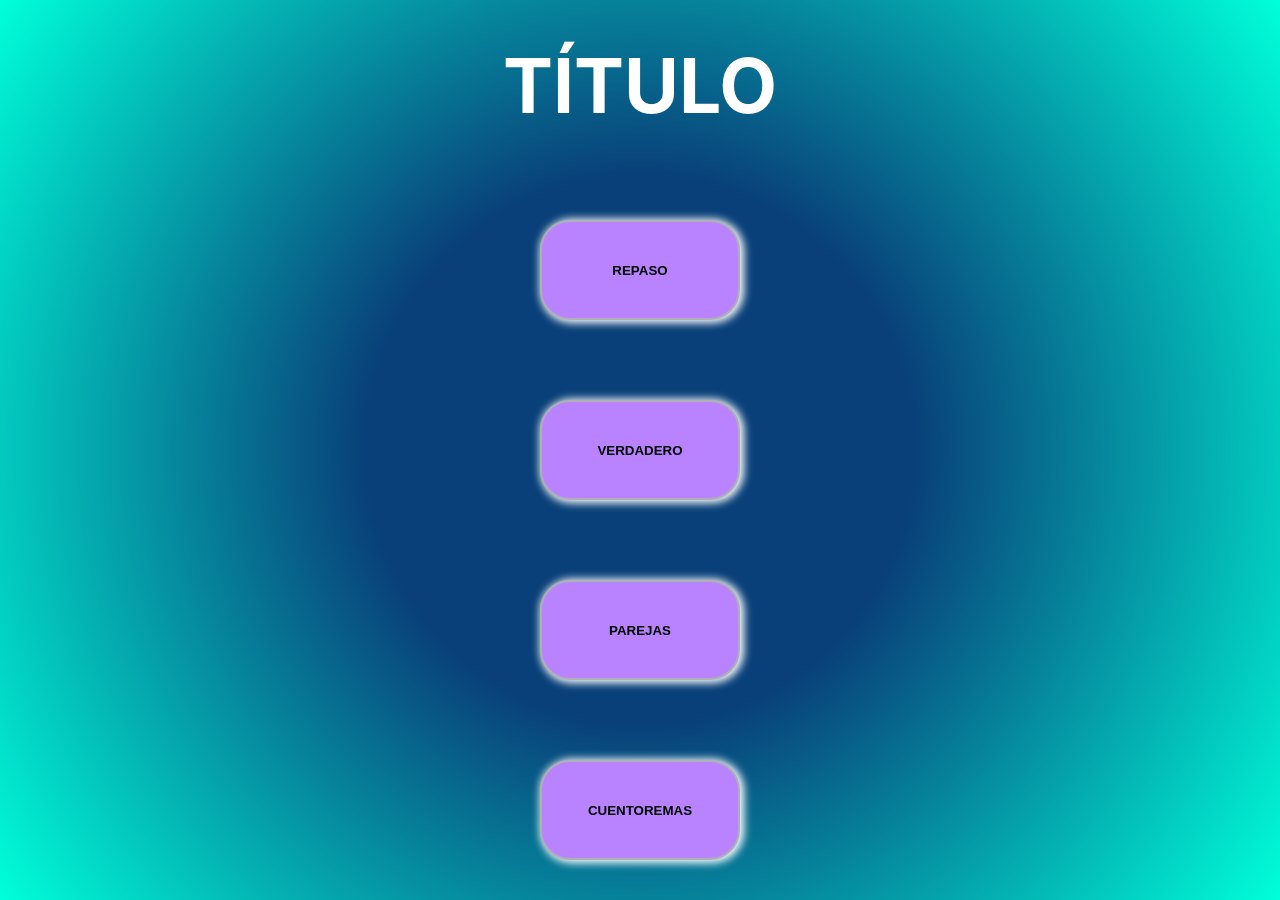
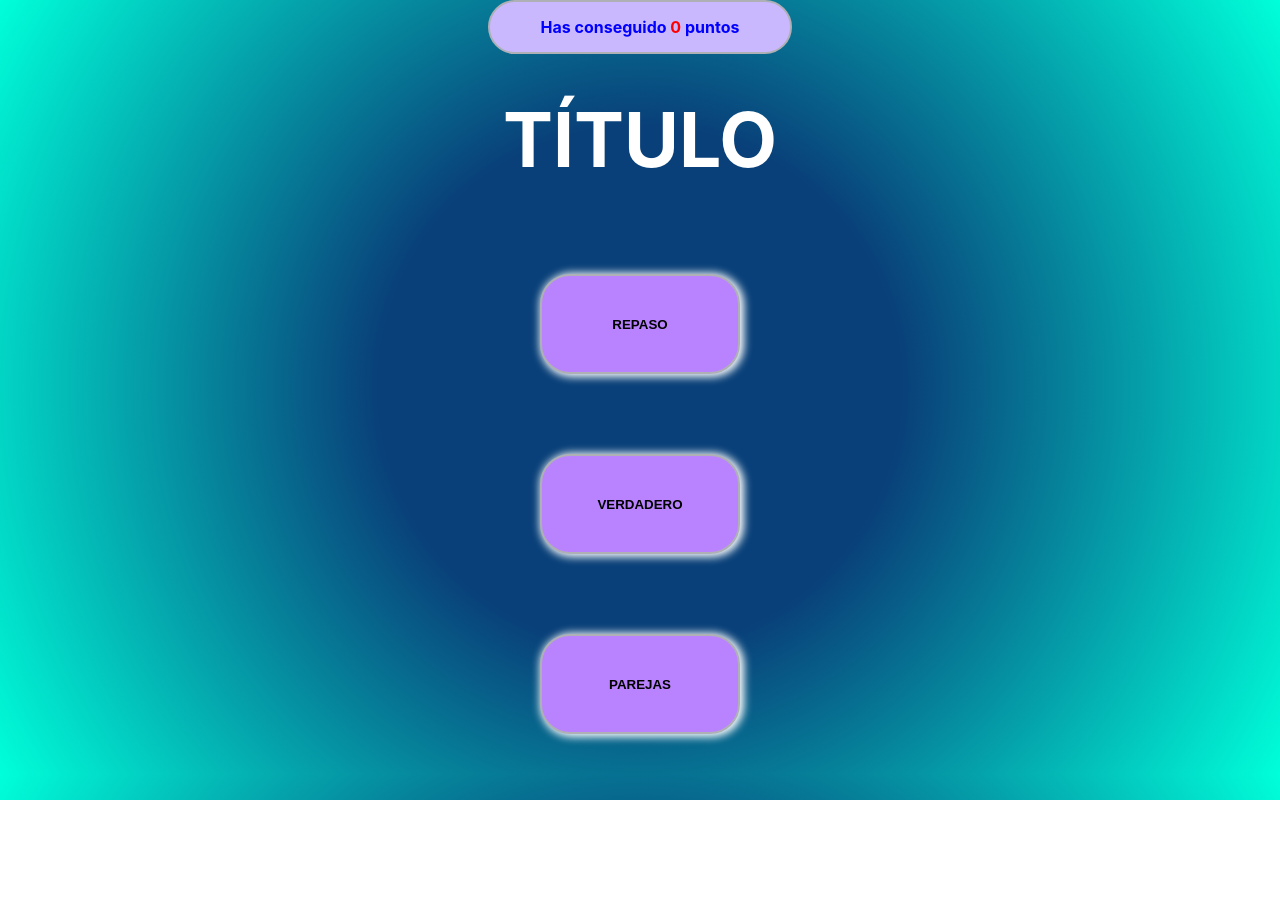
Before and after one commit to MariaJGuerrero/app-multiplicaciones, a React (Create React App) app: page / in a window 1280 px wide. After the commit the page ends 800 px from the top, so only its background shows below. Built offline with nearby package versions, Linux system fonts and the light colour scheme.

Commit message:
marcador funciona y se ve

```diff
--- a/src/App.js
+++ b/src/App.js
@@ -10,7 +10,6 @@ import Repaso from './paginas/repaso/repaso';
 import Verdadero from './paginas/verdadero/verdadero';
 import Home from './paginas/home';
 import Parejas from './paginas/parejas/parejas';
-import Cuentoremas from './paginas/cuentoremas/cuentoremas';
 import puntuacionGeneral from './componentes/utils/contexto-marcador';
 
 
@@ -20,22 +19,32 @@ function App() {
 
   function sumarPuntos () {
     setMarcador(marcador+1)
-    console.log('En el sumarPuntos', marcador+1)
   }
 
   return (
     <>
       <Router>
         <Routes>
-          <Route exact path="/" element={<Home />} />
-          <Route exact path="/repaso" element={<Repaso />} />
-          <Route exact path="/verdadero" element={<Verdadero />} />
+          <Route exact path="/" element={
+            <puntuacionGeneral.Provider value={{ puntuacion: marcador, sumarPuntos: sumarPuntos }}>
+              <Home />
+            </puntuacionGeneral.Provider>
+          } />
+          <Route exact path="/repaso" element={
+            <puntuacionGeneral.Provider value={{ puntuacion: marcador, sumarPuntos: sumarPuntos }}>
+              <Repaso />
+            </puntuacionGeneral.Provider>
+          } />
+          <Route exact path="/verdadero" element={
+            <puntuacionGeneral.Provider value={{ puntuacion: marcador, sumarPuntos: sumarPuntos }}>
+              <Verdadero />
+            </puntuacionGeneral.Provider>
+          } />
           <Route exact path="/parejas" element={
             <puntuacionGeneral.Provider value={{ puntuacion: marcador, sumarPuntos: sumarPuntos }}>
               <Parejas />
             </puntuacionGeneral.Provider>
          } />
-          <Route exact path="/cuentoremas" element={<Cuentoremas />} />
         </Routes>
       </Router>
     </>
--- /dev/null
+++ b/src/componentes/marcador/marcador.css
@@ -0,0 +1,20 @@
+.marcador-container{
+    display: flex;
+    min-height: 50px;
+    min-width: 300px;
+    border: 2px solid #AFB0B6;
+    background-color: #CAB8FF;
+    border-radius: 30px;
+    justify-self: flex-end;
+    justify-content: center;
+    align-items: center;
+}
+
+.texto{
+    color:blue;
+}
+
+.puntos{
+    color: red;
+    font-weight: bold;
+}
--- /dev/null
+++ b/src/componentes/marcador/marcador.jsx
@@ -0,0 +1,14 @@
+import { useContext } from 'react';
+import puntuacionGeneral from '../../componentes/utils/contexto-marcador';
+import './marcador.css'
+
+
+const Marcador = () => {
+    const contadorPuntos = useContext(puntuacionGeneral);
+    return(
+        <div className='marcador-container'>
+            <h4 className='texto'>Has conseguido <span className='puntos'>{contadorPuntos.puntuacion}</span> puntos</h4>
+        </div>
+    )
+}
+export default Marcador;
--- a/src/componentes/tabla-input.jsx
+++ b/src/componentes/tabla-input.jsx
@@ -1,10 +1,12 @@
 import {comprobarResultado} from './utils/comprobar-resultado'
-import {useState} from 'react';
+import { useState, useContext } from 'react';
+import puntuacionGeneral from '../componentes/utils/contexto-marcador';
 
 const TablaInput = ({ numeroTabla, multiplicador }) => {
     let resultadoOperacion = numeroTabla * multiplicador;
     let resultadoDelUsuario ;
     const [esResultadoValido, setEsResultadoValido] = useState();
+    const contadorPuntos = useContext(puntuacionGeneral);
 
 
     return(
@@ -15,6 +17,10 @@ const TablaInput = ({ numeroTabla, multiplicador }) => {
                     onChange={(evento) => {
                         resultadoDelUsuario = parseInt(evento.target.value)
                         setEsResultadoValido(comprobarResultado(resultadoOperacion, resultadoDelUsuario))
+                        if(resultadoDelUsuario === resultadoOperacion){
+                            contadorPuntos.sumarPuntos()
+                            console.log(contadorPuntos.puntuacion)
+                        }
                     } }
                     className='contenedor-resultado-input'
                 ></input>
--- a/src/paginas/cuentoremas/cuentoremas.jsx
+++ /dev/null
@@ -1,20 +0,0 @@
-import React from "react";
-import { Link } from 'react-router-dom';
-import BotonInicio from "../../componentes/boton-inicio";
-
-
-
-function Cuentoremas() {
-    return(
-        <div className="contenedor-principal-cuentoremas">
-            <h1>CUENTOREMAS </h1>
-
-            <Link to="/">
-                <BotonInicio
-                    texto='Volver al inicio' />
-            </Link>
-        </div>
-    )
-}
-
-export default Cuentoremas;
--- a/src/paginas/home.jsx
+++ b/src/paginas/home.jsx
@@ -1,11 +1,13 @@
 import { Link } from 'react-router-dom';
 import Boton from '../componentes/Boton'
+import Marcador from '../componentes/marcador/marcador';
 
 
 const Home = () => {
 
        return (
         <div className="App">
+            <Marcador />
             <h1 className='titulo'>TÍTULO</h1>
                 <div className='contenedor-menu'>
                 <Link to="/repaso">
@@ -20,10 +22,6 @@ const Home = () => {
                     <Boton
                         texto='PAREJAS' />
                 </Link>
-                <Link to="/cuentoremas">
-                    <Boton
-                        texto='CUENTOREMAS' />
-                </Link>
                 </div>
 
         </div>
--- a/src/paginas/parejas/parejas.jsx
+++ b/src/paginas/parejas/parejas.jsx
@@ -4,6 +4,7 @@ import BotonInicio from '../../componentes/boton-inicio';
 import './parejas.css'
 import { useState, useContext } from 'react';
 import puntuacionGeneral from '../../componentes/utils/contexto-marcador';
+import Marcador from '../../componentes/marcador/marcador';
 
 
 function getRandomIntInclusive(min, max) {
@@ -42,6 +43,7 @@ const Parejas = () => {
   return (
     <div className='contenedor-principal-parejas'>
       <header>
+        <Marcador />
         <h1 className='titulo'>EMPAREJAMOS</h1>
       </header>
       <section className='contenedor-parejas'>
@@ -67,7 +69,6 @@ const Parejas = () => {
                 setResultadoValido(esValido);
                 if (esValido){
                   contadorPuntos.sumarPuntos()
-                  console.log('En el click', contadorPuntos.puntuacion)
                 }
               } }
               className='tarjeta resultado'
--- a/src/paginas/repaso/repaso.jsx
+++ b/src/paginas/repaso/repaso.jsx
@@ -1,9 +1,10 @@
 import React from 'react';
 import TablaInput from '../../componentes/tabla-input';
 import './repaso.css'
-import { useState } from 'react';
+import { useState, useContext } from 'react';
 import BotonInicio from '../../componentes/boton-inicio';
 import { Link } from 'react-router-dom';
+import Marcador from '../../componentes/marcador/marcador';
 
 const tablas = [1, 2, 3, 4, 5, 6, 7, 8, 9, 10];
 const multiplicadores = [1, 2, 3, 4, 5, 6, 7, 8, 9, 10];
@@ -12,8 +13,10 @@ const Repaso = () =>{
 
     const [numeroTablaElegido, setNumeroTablaElegido] = useState(1);
 
+
     return(
         <div className='contenedor-Repaso'>
+            <Marcador />
             <h1 className='titulo'>REPASO</h1>
             <div className='menu-botons'>
                 {tablas.map((numeroTabla) => <button className='tabla-boton' onClick={() => setNumeroTablaElegido(numeroTabla)} key= {numeroTabla}>Tabla {numeroTabla}</button>)}
--- a/src/paginas/verdadero/verdadero.jsx
+++ b/src/paginas/verdadero/verdadero.jsx
@@ -3,7 +3,9 @@ import { Link } from 'react-router-dom';
 import BotonInicio from '../../componentes/boton-inicio';
 import BienHecho from '../../componentes/verdadero-bien-hecho';
 import './verdadero.css'
-import{useState} from 'react';
+import{ useState, useContext } from 'react';
+import puntuacionGeneral from '../../componentes/utils/contexto-marcador';
+import Marcador from '../../componentes/marcador/marcador';
 
 
 function getRandomIntInclusive(min, max) {
@@ -40,6 +42,7 @@ const shuffle = (arr) => {
 const Verdadero = () => {
    const[bienHecho, setBienHecho] = useState();
    const[operadores, setOperadores] = useState(generarOperadores());
+   const contadorPuntos = useContext(puntuacionGeneral);
 
    const resultado = operadores[0] * operadores[1]
    const opcionesResultados = generarOpcionesResultados(resultado)
@@ -50,13 +53,18 @@ const Verdadero = () => {
     }
 
     function clickHandler(opcion) {
-        let opcionSeleccionado = opcion
-        setBienHecho(opcionSeleccionado === resultado)
+        let esValido = opcion === resultado
+        setBienHecho(esValido )
+        if(esValido){
+            contadorPuntos.sumarPuntos()
+            console.log(contadorPuntos.puntuacion)
+        }
     }
 
 
     return (
         <div className='contenedor-principal-verdadero'>
+            <Marcador />
             <h1 className='titulo'> ¿CUÁL ES EL CORRECTO? </h1>
             <div className='contenedor-operacion'>
                 <p>{`${operadores[0]} * ${operadores[1]}`}</p>
```
Also changed, not shown: src/paginas/cuentoremas/cuentoremas.css (deleted).
